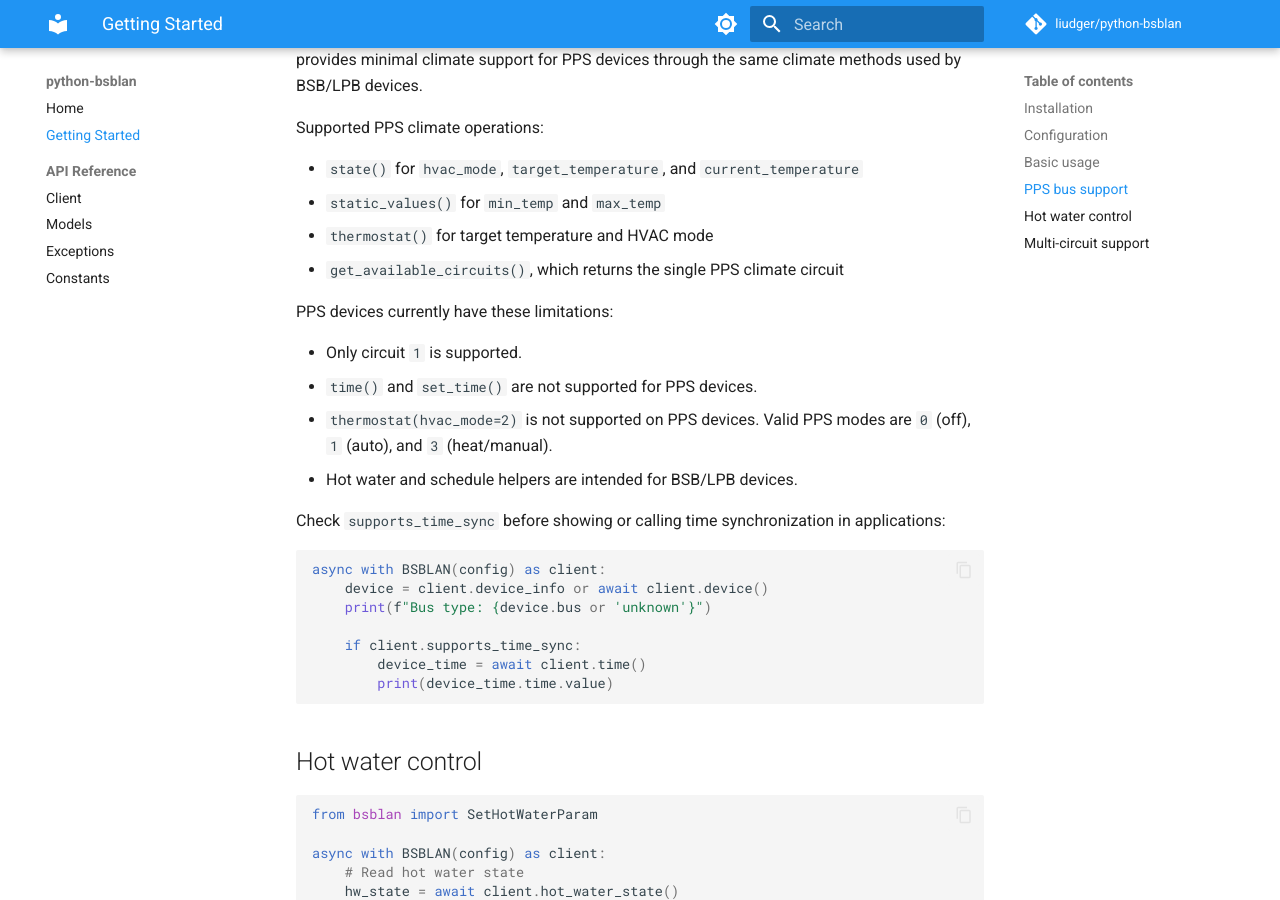
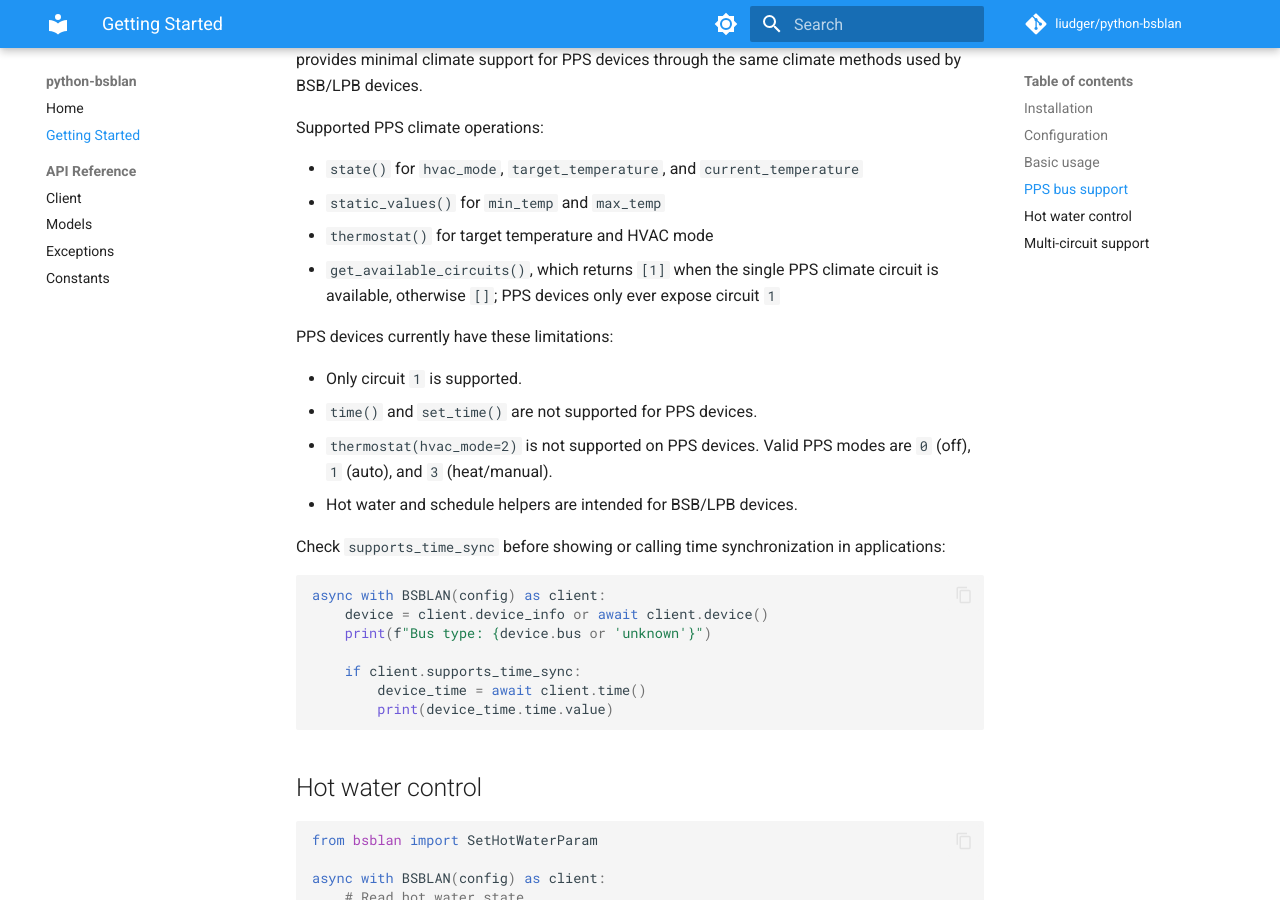
Before and after one commit to liudger/python-bsblan, an MkDocs documentation site: the page built from docs/getting-started.md, in a window 1280 px wide and 900 px high, scrolled down 1436 px. Built offline with MkDocs 1.6.1 and Material for MkDocs 9.7.7, drawn with Linux system fonts in a browser that asks for light colours; comment, search, counter and statistics services are not loaded.

Commit message:
Potential fix for pull request finding
Co-authored-by: Copilot Autofix powered by AI <175728472+Copilot@users.noreply.github.com>

```diff
--- a/docs/getting-started.md
+++ b/docs/getting-started.md
@@ -74,7 +74,9 @@ Supported PPS climate operations:
 - `state()` for `hvac_mode`, `target_temperature`, and `current_temperature`
 - `static_values()` for `min_temp` and `max_temp`
 - `thermostat()` for target temperature and HVAC mode
-- `get_available_circuits()`, which returns the single PPS climate circuit
+- `get_available_circuits()`, which returns `[1]` when the single PPS
+  climate circuit is available, otherwise `[]`; PPS devices only ever expose
+  circuit `1`
 
 PPS devices currently have these limitations:
 
```
